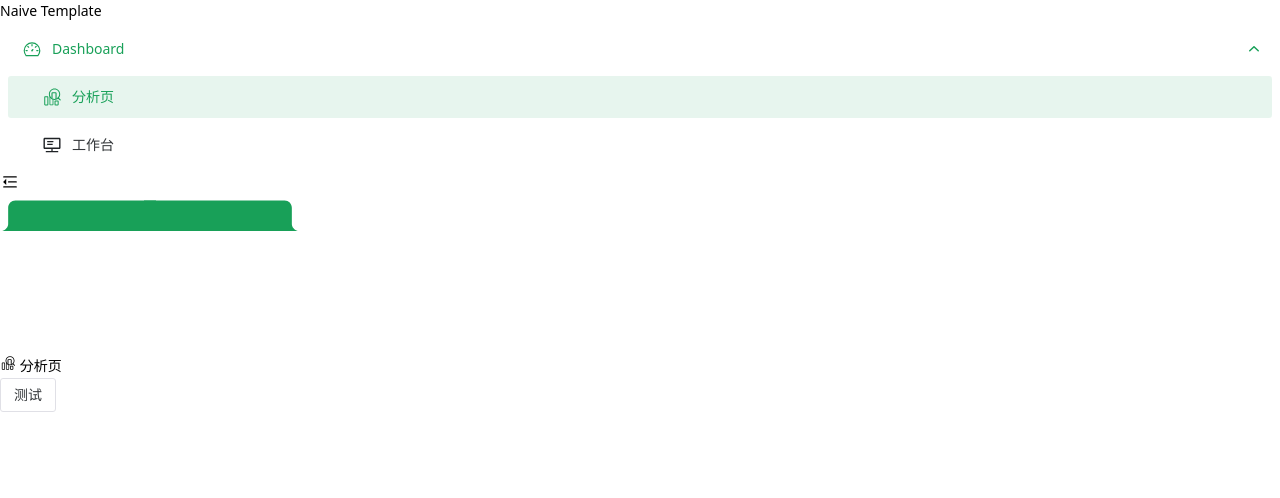
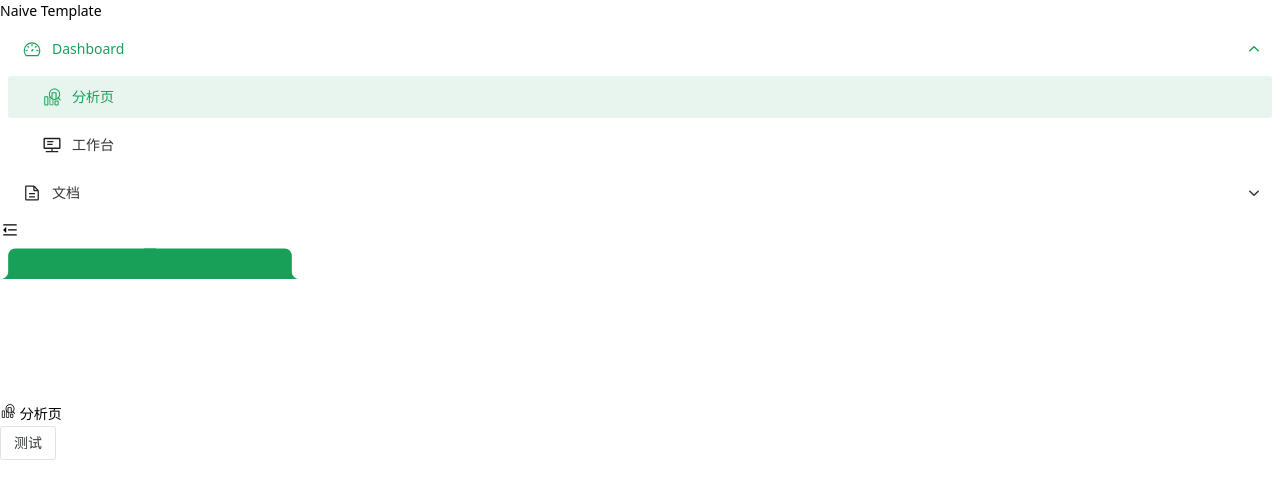
Before and after one commit to woodenF/vite-naive-template, a Vue app: page /#/dashboard/analysis in a window 1280 px wide. Shown: the top 498 px of the page. Built offline with nearby package versions, Linux system fonts and the light colour scheme.

Commit message:
feat: 添加侧边菜单打开外链的支持

```diff
--- a/src/helper/router.ts
+++ b/src/helper/router.ts
@@ -22,6 +22,16 @@ export function filterAsyncRoutes(routes: RouteRecordRaw[], permList: string[],
 }
 
 export function renderMenuLabel(route: AppRouteRecordRaw) {
+  if(route.meta.url) {
+    return h(
+      'a',
+      {
+        href: route.meta.url,
+        target: '_black'
+      },
+      { default: () => route.meta.title }
+    );
+  }
   return h(
     RouterLink,
     {
--- a/src/layouts/default/components/content.vue
+++ b/src/layouts/default/components/content.vue
@@ -16,7 +16,7 @@ const includeList = computed(() => {
     :class="[appStore.collapsed ? 'left-sidebar--collapsed' : 'left-sidebar']"
   >
     <NScrollbar>
-      <div class="p-normal">
+      <div class="p-normal h-[calc(100vh-92px)]">
         <RouterView v-slot="{ Component, route }">
           <Transition
             name="fade"
@@ -35,3 +35,5 @@ const includeList = computed(() => {
     </NScrollbar>
   </div>
 </template>
+<style lang="scss">
+</style>
--- /dev/null
+++ b/src/router/routes/modules/document.ts
@@ -0,0 +1,56 @@
+import { LAYOUT } from '@/router/constants';
+import { AppRouteRecordRaw } from '@/types/router';
+import Icon from '@/components/Icon/index.vue';
+
+const document: AppRouteRecordRaw = {
+  orderBy: 20,
+  path: '/document',
+  name: 'Document',
+  component: LAYOUT,
+  meta: {
+    title: '文档',
+    icon: h(Icon, { name: 'document' }),
+    noPerm: true
+  },
+  children: [
+    {
+      path: 'vue',
+      name: 'DocumentVue',
+      component: () => import('@/views/document/vue/index.vue'),
+      meta: {
+        title: 'Vue',
+        icon: h(Icon, { name: 'document' })
+      }
+    },
+    {
+      path: 'vite',
+      name: 'DocumentVite',
+      component: () => import('@/views/document/vite/index.vue'),
+      meta: {
+        title: 'Vite',
+        icon: h(Icon, { name: 'document' })
+      }
+    },
+    {
+      path: 'naive',
+      name: 'DocumentNaive',
+      component: () => import('@/views/document/naive/index.vue'),
+      meta: {
+        title: 'Naive',
+        icon: h(Icon, { name: 'document' })
+      }
+    },
+    {
+      path: 'linknaive',
+      name: 'DocumentLink',
+      component: () => '',
+      meta: {
+        title: 'NaiveUI文档(外链)',
+        url: 'https://www.naiveui.com',
+        icon: h(Icon, { name: 'document' })
+      }
+    }
+  ]
+};
+
+export default document;
--- a/src/types/router.d.ts
+++ b/src/types/router.d.ts
@@ -13,6 +13,7 @@ declare module 'vue-router' {
   interface RouteMeta {
     title: string;
     noPerm?: boolean;
-    icon?: Component
+    icon?: Component;
+    url?: string;
   }
 }
--- /dev/null
+++ b/src/views/document/naive/index.vue
@@ -0,0 +1,13 @@
+<script lang="ts" setup>
+const src = 'https://www.naiveui.com/';
+</script>
+
+<template>
+  <div class="w-full h-full">
+    <iframe
+      class="w-full h-full"
+      :src="src"
+      frameborder="0"
+    ></iframe>
+  </div>
+</template>
--- /dev/null
+++ b/src/views/document/vite/index.vue
@@ -0,0 +1,13 @@
+<script lang="ts" setup>
+const src = 'https://vitejs.cn/';
+</script>
+
+<template>
+  <div class="w-full h-full">
+    <iframe
+      class="w-full h-full"
+      :src="src"
+      frameborder="0"
+    ></iframe>
+  </div>
+</template>
--- /dev/null
+++ b/src/views/document/vue/index.vue
@@ -0,0 +1,13 @@
+<script lang="ts" setup>
+const src = 'https://v3.cn.vuejs.org/';
+</script>
+
+<template>
+  <div class="w-full h-full">
+    <iframe
+      class="w-full h-full"
+      :src="src"
+      frameborder="0"
+    ></iframe>
+  </div>
+</template>
```
Also changed, not shown: src/assets/svgs/document.svg (added), 1 other file (tests, documents, lock files or other folders).
